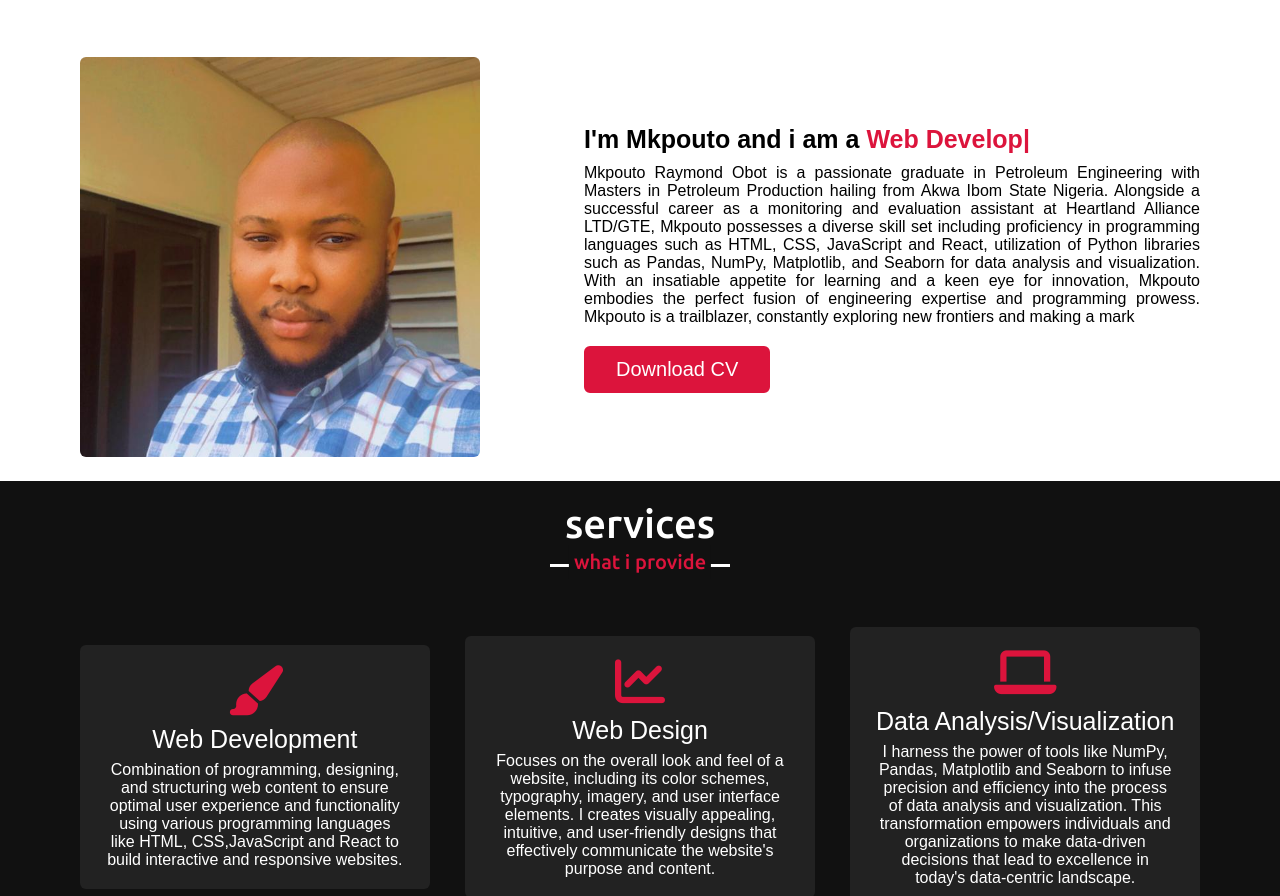
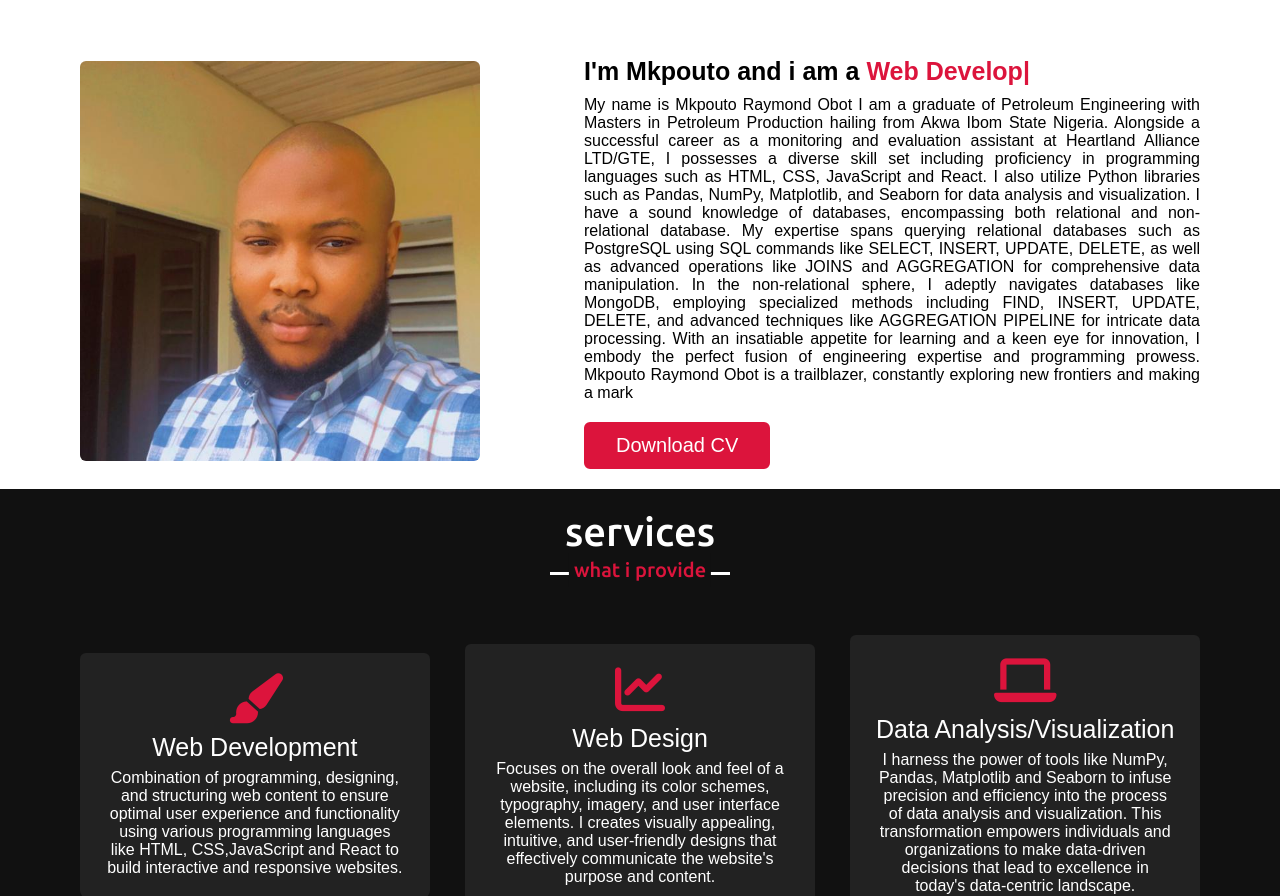
Before and after one commit to RayHub1/rayhub1.github.io, a plain HTML site: page index.html in a window 1280 px wide. Shown: the part 889-1785 px from the top of the page. Drawn offline with nearby package versions, Linux system fonts and the light colour scheme.

Commit message:
new commit

```diff
--- a/index.html
+++ b/index.html
@@ -55,18 +55,26 @@
               I'm Mkpouto and i am a <span class="typing-2"> </span>
             </div>
             <p>
-              Mkpouto Raymond Obot is a passionate graduate in Petroleum
+              My name is Mkpouto Raymond Obot I am a graduate of Petroleum
               Engineering with Masters in Petroleum Production hailing from Akwa
               Ibom State Nigeria. Alongside a successful career as a monitoring
-              and evaluation assistant at Heartland Alliance LTD/GTE, Mkpouto
+              and evaluation assistant at Heartland Alliance LTD/GTE, I
               possesses a diverse skill set including proficiency in programming
-              languages such as HTML, CSS, JavaScript and React, utilization of
+              languages such as HTML, CSS, JavaScript and React. I also utilize
               Python libraries such as Pandas, NumPy, Matplotlib, and Seaborn
-              for data analysis and visualization. With an insatiable appetite
-              for learning and a keen eye for innovation, Mkpouto embodies the
-              perfect fusion of engineering expertise and programming prowess.
-              Mkpouto is a trailblazer, constantly exploring new frontiers and
-              making a mark
+              for data analysis and visualization. I have a sound knowledge of
+              databases, encompassing both relational and non-relational
+              database. My expertise spans querying relational databases such as
+              PostgreSQL using SQL commands like SELECT, INSERT, UPDATE, DELETE,
+              as well as advanced operations like JOINS and AGGREGATION for
+              comprehensive data manipulation. In the non-relational sphere, I
+              adeptly navigates databases like MongoDB, employing specialized
+              methods including FIND, INSERT, UPDATE, DELETE, and advanced
+              techniques like AGGREGATION PIPELINE for intricate data
+              processing. With an insatiable appetite for learning and a keen
+              eye for innovation, I embody the perfect fusion of engineering
+              expertise and programming prowess. Mkpouto Raymond Obot is a
+              trailblazer, constantly exploring new frontiers and making a mark
             </p>
             <button class="btnn" onclick="downloadCV()">Download CV</button>
           </div>
```
